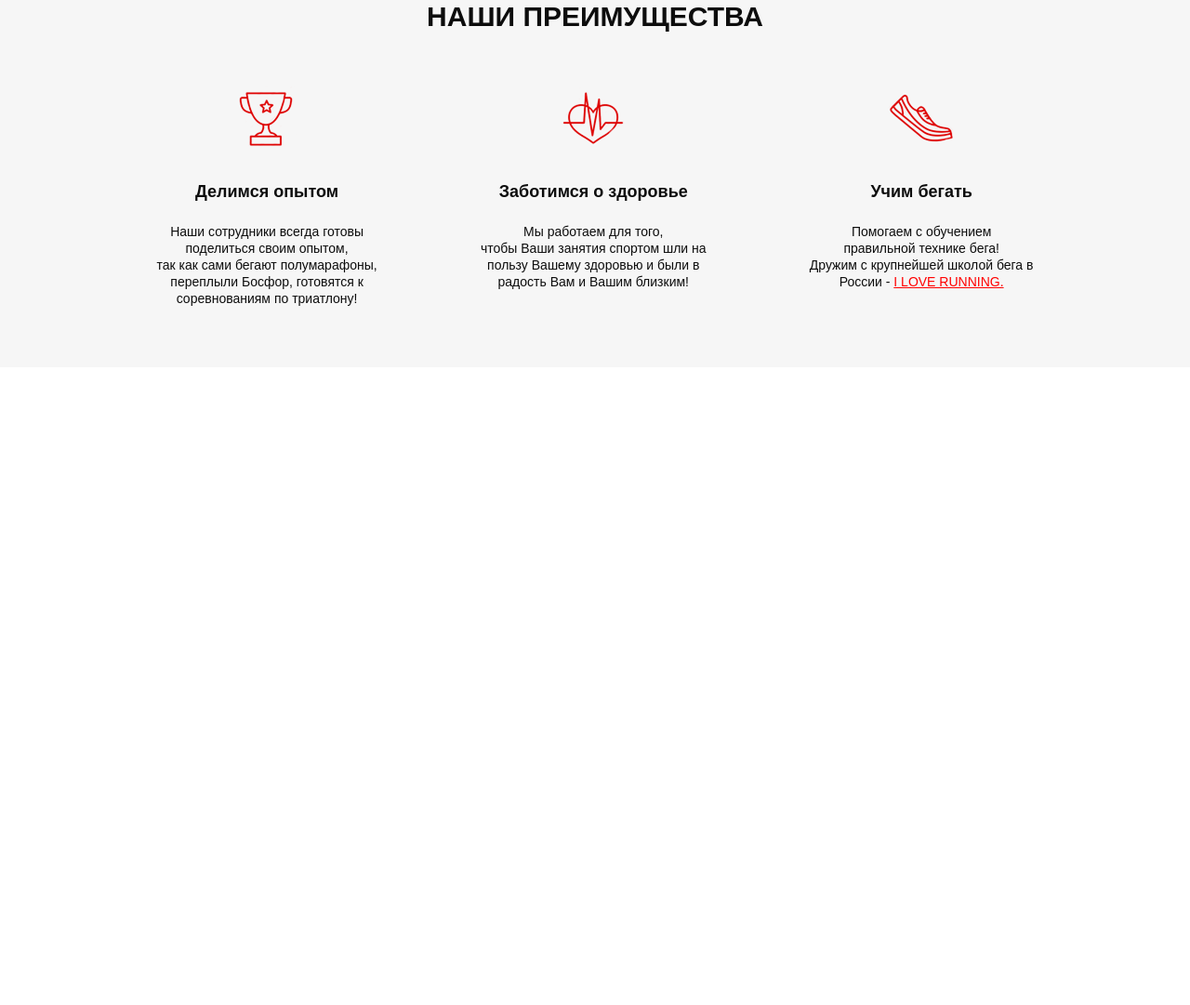
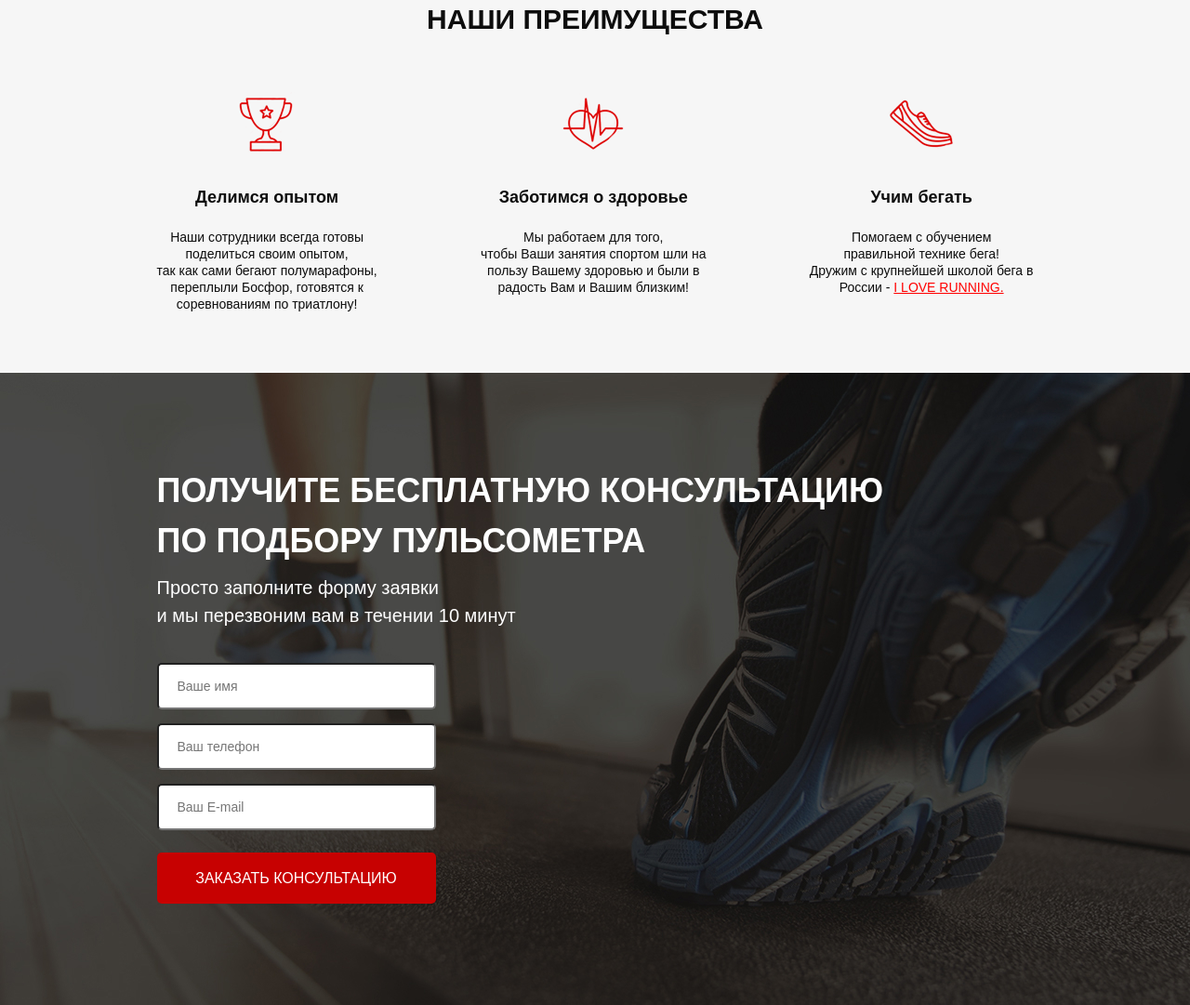
Before and after one commit to k1r1t0z/project_three, a website: page src/index.html in a window 1280 px wide. Shown: the part 727-1808 px from the top of the page at 93% size. Before the commit the page ends 1122 px from the top, so only its background shows below. Drawn offline with Linux system fonts and the light colour scheme; a web font is replaced by a local one.

Commit message:
3 page made and adapted (except 320px)

```diff
--- a/src/index.html
+++ b/src/index.html
@@ -60,7 +60,7 @@
 
     <div class="waiting">
         <div class="container">
-            <h2 class="waiting__title">НАШИ ПРЕИМУЩЕСТВА</h2>
+            <h2 class="title">НАШИ ПРЕИМУЩЕСТВА</h2>
             <div class="waiting__wrapper">
                 <div class="waiting__block">
                     <img src="icons/waiting-cup.png" alt="cup">
@@ -102,5 +102,24 @@
             </div>
         </div>
     </div>
+    <div class="consultation">
+        <div class="container">
+            <h2 class="title title_left">
+                Получите бесплатную консультацию <br>
+                по подбору пульсометра
+            </h2>
+            <div class="consultation__descr">
+                Просто заполните форму заявки <br>
+                и мы перезвоним вам в течении 10 минут
+            </div>
+            <form class="feed-form" action="#">
+                <input name="name" required placeholder="Ваше имя" type="text">
+                <input name="phone" required placeholder="Ваш телефон" type="number">
+                <input name="email" required placeholder="Ваш E-mail" type="email">
+
+                <button class="button button_submit">заказать кОНСУЛЬТАЦИЮ</button>
+            </form>
+        </div>
+    </div>
 </body>
 </html>
--- a/src/sass/_media.sass
+++ b/src/sass/_media.sass
@@ -10,6 +10,12 @@
             font-size: 13px
         &__link
             font-size: 15px
+    .consultation
+        .title_left
+            font-size: 33px
+        .consultation__descr
+            font-size: 18px
+
 
 @media (max-width: 991px)
     .header
@@ -26,6 +32,8 @@
         width: 145px
         &_main
             width: 250px
+        &_submit
+            width: 100%
     .promo
         &__wrapper
             align-items: center
@@ -35,6 +43,11 @@
         &__descr
             font-size: 13px
         &__subtitle
+            font-size: 17px
+    .consultation
+        .title_left
+            font-size: 30px
+        .consultation__descr
             font-size: 17px
 
 @media (max-width: 767px)
@@ -61,3 +74,14 @@
         &__block
             &:nth-child(n+2)
                 margin-top: 20px
+    .consultation
+        .title_left
+            text-align: center
+            font-size: 25px
+        .consultation__descr
+            text-align: center
+            font-size: 16px
+        .feed-form
+            margin: 30px auto
+
+@media (max-width: 575px)
--- a/src/sass/blocks/_buttons.sass
+++ b/src/sass/blocks/_buttons.sass
@@ -15,3 +15,7 @@
         height: 50px
         font-size: 16px
         margin-top: 67px
+    &_submit
+        width: 100%
+        height: 55px
+        font-size: 16px
--- /dev/null
+++ b/src/sass/blocks/_consultation.sass
@@ -0,0 +1,9 @@
+.consultation
+    min-height: 680px
+    padding: 100px 0 92px 0
+    background: url(../img/bg2.jpg) center (center/cover) no-repeat
+    &__descr
+        font-weight: 500
+        font-size: 20px
+        line-height: 150%
+        color: #fff
--- /dev/null
+++ b/src/sass/blocks/_forms.sass
@@ -0,0 +1,16 @@
+.feed-form
+    margin-top: 36px
+    display: flex
+    flex-direction: column
+    width: 300px
+    input
+        background-color: #fff
+        height: 50px
+        border-radius: 5px
+        margin-bottom: 15px
+        font-weight: 400
+        font-size: 14px
+        color: #4b4b4b
+        padding: 0 20px
+        &:nth-child(3)
+            margin-bottom: 20px
--- a/src/sass/blocks/_promo.sass
+++ b/src/sass/blocks/_promo.sass
@@ -1,7 +1,7 @@
 .promo
     min-height: 650px
     padding: 21px 0 93px 0
-    background: url('../../img/promo-bg.jpg') center (center/cover) no-repeat
+    background: url('../img/promo-bg.jpg') center (center/cover) no-repeat
     &__wrapper
         display: flex
         flex-direction: column
--- /dev/null
+++ b/src/sass/blocks/_titles.sass
@@ -0,0 +1,11 @@
+.title
+    font-weight: 700
+    font-size: 30px
+    text-align: center
+    color: #0d0d0d
+    text-transform: uppercase
+    &_left
+        font-size: 36px
+        line-height: 150%
+        color: #fff
+        text-align: left
--- a/src/sass/blocks/_waiting.sass
+++ b/src/sass/blocks/_waiting.sass
@@ -2,12 +2,6 @@
     max-height: 473px
     padding: 73px 0 65px 0
     background-color: #F6F6F6
-    &__title
-        font-weight: 700
-        font-size: 30px
-        line-height: 100%
-        text-align: center
-        color: #0d0d0d
     &__wrapper
         display: flex
         justify-content: space-between
--- a/src/sass/style.sass
+++ b/src/sass/style.sass
@@ -3,6 +3,9 @@
 @import 'blocks/buttons'
 @import 'blocks/waiting'
 @import 'media'
+@import 'blocks/consultation'
+@import 'blocks/titles'
+@import 'blocks/forms'
 
 *
     font-family: "MuseoModerno", sans-serif
```
Also changed, not shown: src/css/style.min.css.
